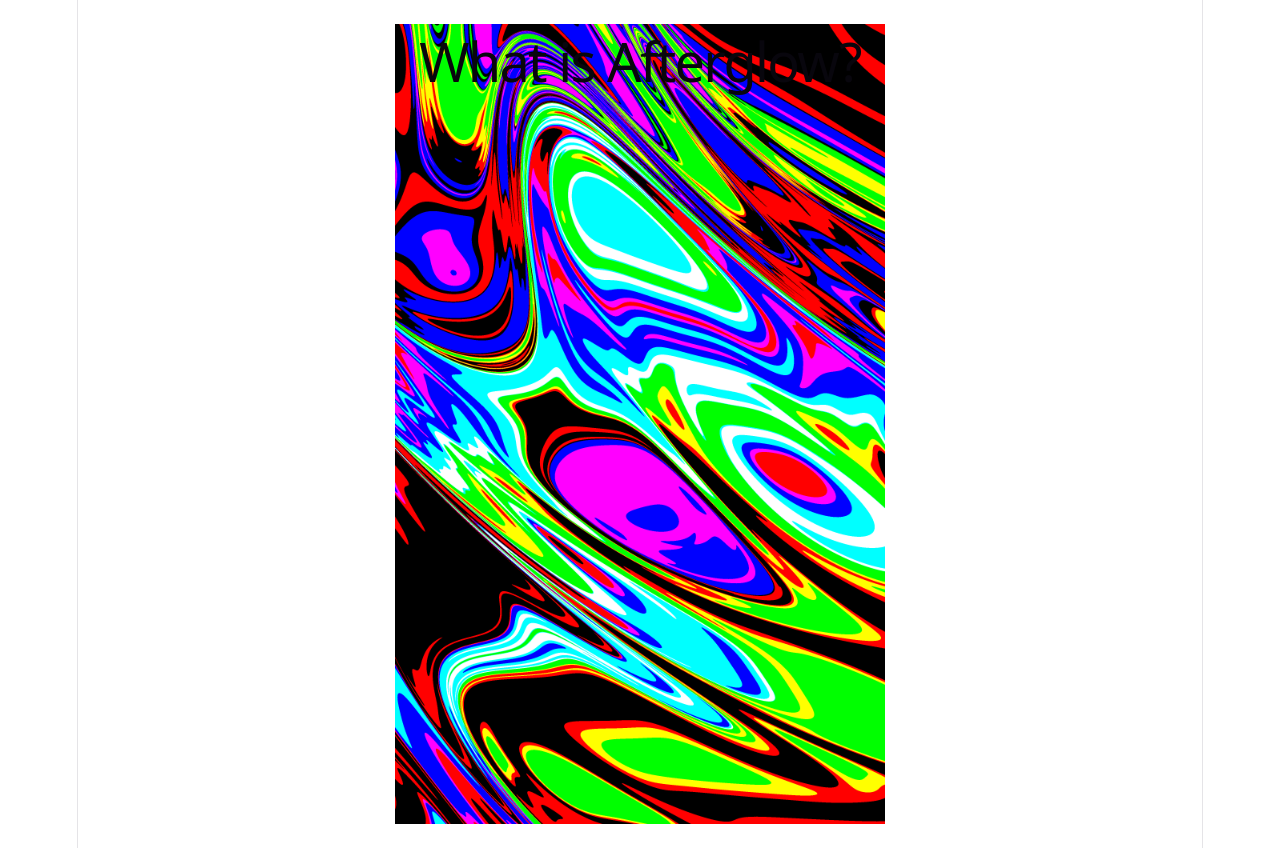
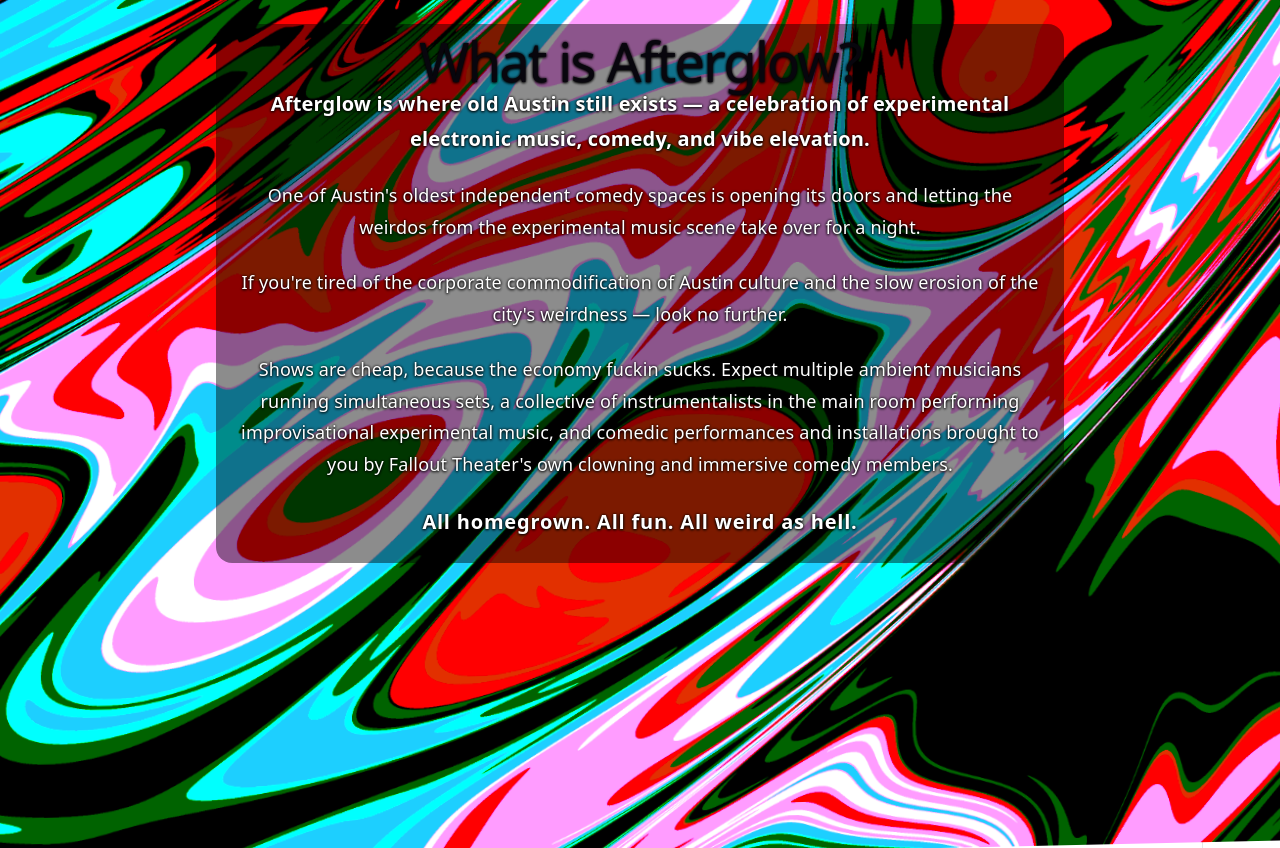
Before and after one commit to JMD1986/afterGlow, a React (Vite) app: page /whatIs in a window 1280 px wide. Built offline with nearby package versions, Linux system fonts and the light colour scheme.

Commit message:
working on styling individual pages

```diff
--- a/src/App.jsx
+++ b/src/App.jsx
@@ -1,5 +1,5 @@
-import { useState, useRef } from "react";
-import { Routes, Route } from "react-router-dom";
+import { useState, useRef, useEffect } from "react";
+import { Routes, Route, useLocation } from "react-router-dom";
 import Survey from "./components/Survey";
 import MusicToggle from "./components/MidiBackground";
 import Explanation from "./components/Explanation";
@@ -13,6 +13,14 @@
 import TheTeam from "./components/pages/TheTeam";
 import TheVenue from "./components/pages/TheVenue";
 import "./App.css";
+
+function ScrollToTop() {
+  const { pathname } = useLocation();
+  useEffect(() => {
+    window.scrollTo(0, 0);
+  }, [pathname]);
+  return null;
+}
 
 function App() {
   const [surveyDone, setSurveyDone] = useState(false);
@@ -54,6 +62,7 @@
       {musicStarted && (
         <MusicToggle playing={musicPlaying} onToggle={toggleMute} />
       )}
+      <ScrollToTop />
       <Routes>
         <Route
           path="/"
--- a/src/components/EventInfo.css
+++ b/src/components/EventInfo.css
@@ -211,6 +211,10 @@
   display: flex;
   flex-direction: column;
   justify-content: center;
+  background: rgba(0, 0, 0, 0.45);
+  border-radius: 16px;
+  padding: 24px;
+  text-shadow: 0 0 3px #000, 0 1px 3px #000;
 }
 
 .event-section-text h2 {
--- a/src/components/EventInfo.jsx
+++ b/src/components/EventInfo.jsx
@@ -15,6 +15,7 @@
   img920e7,
   imgDdec,
 } from "../assets/images";
+import bg from "../assets/backgrounds/pppsychedelic.webp";
 import "./EventInfo.css";
 // import EventInfoImageOverlay from "./EventInfoImageOverlay";
 
@@ -110,6 +111,12 @@
         overflow: "hidden",
       }}
     >
+      {/* Animated psychedelic background — behind everything */}
+      <div
+        className="page-bg"
+        style={{ backgroundImage: `url(${bg})`, zIndex: -1 }}
+        aria-hidden="true"
+      />
       {/* TrippyRings background, absolutely positioned, transparent, non-interactive */}
       <div
         style={{
--- a/src/components/pages/Atrium.tsx
+++ b/src/components/pages/Atrium.tsx
@@ -4,17 +4,10 @@
 
 const Atrium: React.FC = () => {
   return (
-    <div
-      style={{
-        minHeight: "100vh",
-        backgroundImage: `url(${bg})`,
-        backgroundSize: "cover",
-        backgroundPosition: "center",
-        backgroundAttachment: "fixed",
-      }}
-    >
+    <div style={{ position: "relative", minHeight: "100vh" }}>
+      <div className="page-bg" style={{ backgroundImage: `url(${bg})` }} />
       <div
-        className="atrium-page"
+        className="atrium-page page-content"
         style={{
           maxWidth: 800,
           margin: "0 auto",
--- a/src/components/pages/Soundbath.tsx
+++ b/src/components/pages/Soundbath.tsx
@@ -4,17 +4,10 @@
 
 const Soundbath: React.FC = () => {
   return (
-    <div
-      style={{
-        minHeight: "100vh",
-        backgroundImage: `url(${bg})`,
-        backgroundSize: "cover",
-        backgroundPosition: "center",
-        backgroundAttachment: "fixed",
-      }}
-    >
+    <div style={{ position: "relative", minHeight: "100vh" }}>
+      <div className="page-bg" style={{ backgroundImage: `url(${bg})` }} />
       <div
-        className="soundbath-page"
+        className="soundbath-page page-content"
         style={{
           maxWidth: 900,
           margin: "0 auto",
--- a/src/components/pages/ThePortal.tsx
+++ b/src/components/pages/ThePortal.tsx
@@ -4,17 +4,10 @@
 
 const ThePortal: React.FC = () => {
   return (
-    <div
-      style={{
-        minHeight: "100vh",
-        backgroundImage: `url(${bg})`,
-        backgroundSize: "cover",
-        backgroundPosition: "center",
-        backgroundAttachment: "fixed",
-      }}
-    >
+    <div style={{ position: "relative", minHeight: "100vh" }}>
+      <div className="page-bg" style={{ backgroundImage: `url(${bg})` }} />
       <div
-        className="portal-page"
+        className="portal-page page-content"
         style={{
           maxWidth: 900,
           margin: "0 auto",
--- a/src/components/pages/TheTeam.tsx
+++ b/src/components/pages/TheTeam.tsx
@@ -17,16 +17,10 @@
 
 const TheTeam: React.FC = () => {
   return (
-    <div
-      style={{
-        minHeight: "100vh",
-        backgroundImage: `url(${bg})`,
-        backgroundSize: "cover",
-        backgroundPosition: "center",
-        backgroundAttachment: "fixed",
-      }}
-    >
+    <div style={{ position: "relative", minHeight: "100vh" }}>
+      <div className="page-bg" style={{ backgroundImage: `url(${bg})` }} />
       <div
+        className="page-content"
         style={{
           maxWidth: 1000,
           margin: "0 auto",
--- a/src/components/pages/TheVenue.tsx
+++ b/src/components/pages/TheVenue.tsx
@@ -4,16 +4,10 @@
 
 const TheVenue: React.FC = () => {
   return (
-    <div
-      style={{
-        minHeight: "100vh",
-        backgroundImage: `url(${bg})`,
-        backgroundSize: "cover",
-        backgroundPosition: "center",
-        backgroundAttachment: "fixed",
-      }}
-    >
+    <div style={{ position: "relative", minHeight: "100vh" }}>
+      <div className="page-bg" style={{ backgroundImage: `url(${bg})` }} />
       <div
+        className="page-content"
         style={{
           maxWidth: 900,
           margin: "0 auto",
--- a/src/components/pages/WhatIs.tsx
+++ b/src/components/pages/WhatIs.tsx
@@ -3,16 +3,10 @@
 
 const WhatIs: React.FC = () => {
   return (
-    <div
-      style={{
-        minHeight: "100vh",
-        backgroundImage: `url(${bg})`,
-        backgroundSize: "cover",
-        backgroundPosition: "center",
-        backgroundAttachment: "fixed",
-      }}
-    >
+    <div style={{ position: "relative", minHeight: "100vh" }}>
+      <div className="page-bg" style={{ backgroundImage: `url(${bg})` }} />
       <div
+        className="page-content"
         style={{
           maxWidth: 800,
           margin: "0 auto",
@@ -22,7 +16,48 @@
         }}
       >
         <h1>What is Afterglow?</h1>
-        {/* Add your content here */}
+
+        <p
+          style={{
+            fontSize: 20,
+            lineHeight: 1.75,
+            marginBottom: 24,
+            fontWeight: 600,
+          }}
+        >
+          Afterglow is where old Austin still exists — a celebration of
+          experimental electronic music, comedy, and vibe elevation.
+        </p>
+
+        <p style={{ fontSize: 18, lineHeight: 1.75, marginBottom: 24 }}>
+          One of Austin's oldest independent comedy spaces is opening its doors
+          and letting the weirdos from the experimental music scene take over
+          for a night.
+        </p>
+
+        <p style={{ fontSize: 18, lineHeight: 1.75, marginBottom: 24 }}>
+          If you're tired of the corporate commodification of Austin culture and
+          the slow erosion of the city's weirdness — look no further.
+        </p>
+
+        <p style={{ fontSize: 18, lineHeight: 1.75, marginBottom: 24 }}>
+          Shows are cheap, because the economy fuckin sucks. Expect multiple
+          ambient musicians running simultaneous sets, a collective of
+          instrumentalists in the main room performing improvisational
+          experimental music, and comedic performances and installations brought
+          to you by Fallout Theater's own clowning and immersive comedy members.
+        </p>
+
+        <p
+          style={{
+            fontSize: 20,
+            lineHeight: 1.75,
+            fontWeight: 700,
+            letterSpacing: "0.04em",
+          }}
+        >
+          All homegrown. All fun. All weird as hell.
+        </p>
       </div>
     </div>
   );
--- a/src/index.css
+++ b/src/index.css
@@ -112,11 +112,19 @@
 
 .page-bg {
   position: fixed;
-  inset: 0;
+  inset: -10%;
   background-size: cover;
   background-position: center;
   z-index: 0;
-  animation: colorRotate 3s linear infinite;
+  animation: bgDrift 30s ease-in-out infinite, colorRotate 20s linear infinite;
+}
+
+@keyframes bgDrift {
+  0%   { transform: scaleX(-1) rotate(0deg)    translateY(0px); }
+  25%  { transform: scaleX(-1) rotate(1.5deg)  translateY(-30px); }
+  50%  { transform: scaleX(-1) rotate(0deg)    translateY(0px); }
+  75%  { transform: scaleX(-1) rotate(-1.5deg) translateY(30px); }
+  100% { transform: scaleX(-1) rotate(0deg)    translateY(0px); }
 }
 
 @keyframes colorRotate {
@@ -124,3 +132,11 @@
     filter: hue-rotate(360deg);
   }
 }
+
+.page-content {
+  background: rgba(0, 0, 0, 0.45);
+  border-radius: 16px;
+  padding: 32px;
+  color: #fff;
+  text-shadow: 0 0 3px #000, 0 1px 3px #000;
+}
```
